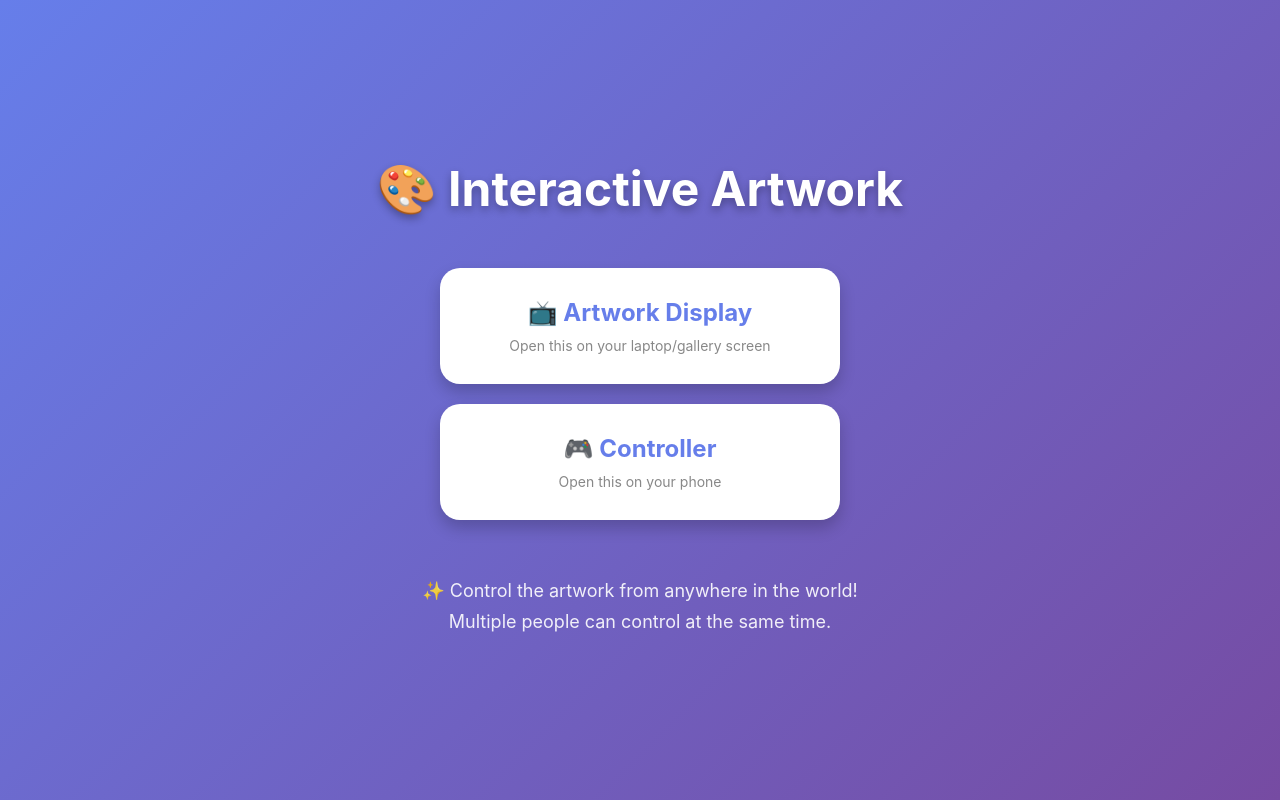
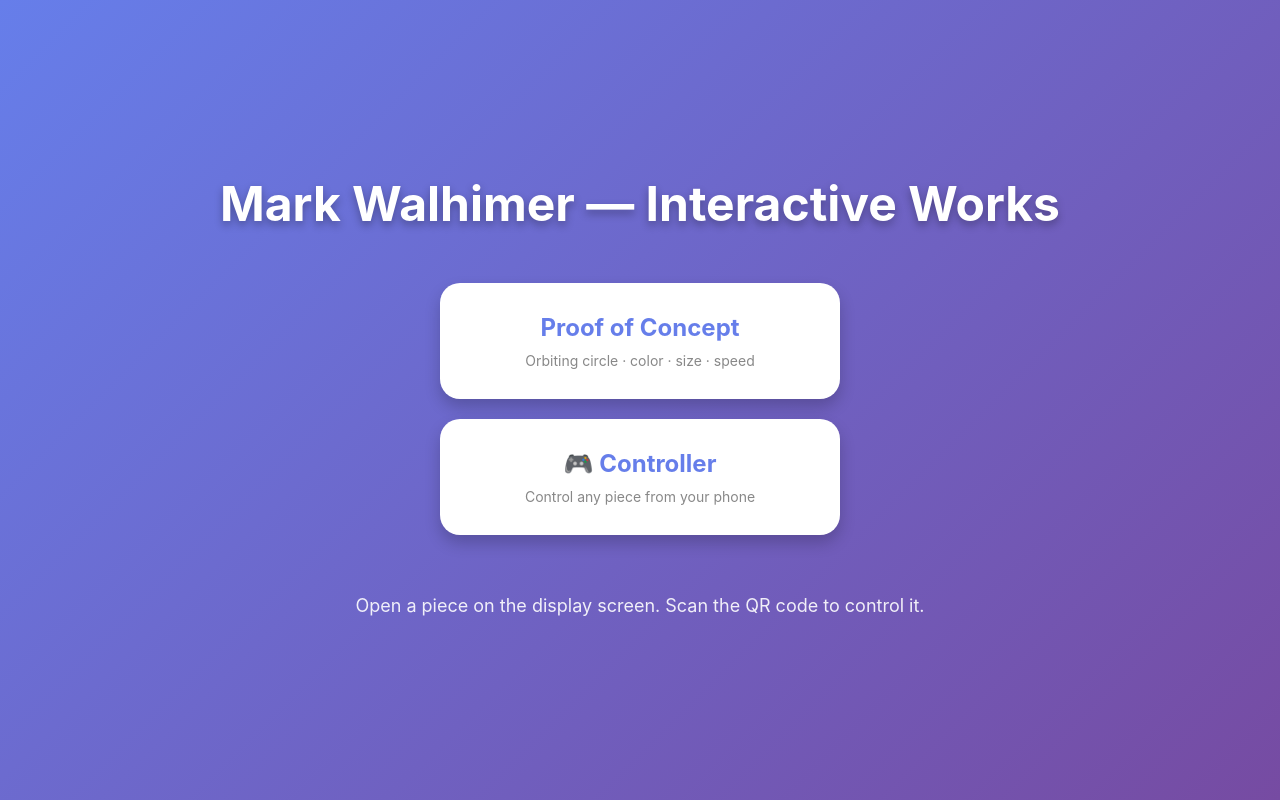
Before and after one commit to walhimer/interactive-sliders, a React (Create React App) app: page / in a window 1280 px wide. Built offline with nearby package versions, Linux system fonts and the light colour scheme; the HTML template or start-up script is replaced by a standard one.

Commit message:
Update routes: /poc, /poc/controller, home lists pieces

```diff
--- a/src/App.js
+++ b/src/App.js
@@ -7,20 +7,19 @@ import './App.css';
 function Home() {
   return (
     <div className="home">
-      <h1>🎨 Interactive Artwork</h1>
+      <h1>Mark Walhimer — Interactive Works</h1>
       <div className="links">
-        <Link to="/artwork" className="button">
-          📺 Artwork Display
-          <span className="subtitle">Open this on your laptop/gallery screen</span>
+        <Link to="/poc" className="button">
+          Proof of Concept
+          <span className="subtitle">Orbiting circle · color · size · speed</span>
         </Link>
-        <Link to="/controller" className="button">
+        <Link to="/poc/controller" className="button">
           🎮 Controller
-          <span className="subtitle">Open this on your phone</span>
+          <span className="subtitle">Control any piece from your phone</span>
         </Link>
       </div>
       <div className="instructions">
-        <p>✨ Control the artwork from anywhere in the world!</p>
-        <p>Multiple people can control at the same time.</p>
+        <p>Open a piece on the display screen. Scan the QR code to control it.</p>
       </div>
     </div>
   );
@@ -31,7 +30,8 @@ function App() {
     <Router>
       <Routes>
         <Route path="/" element={<Home />} />
-        <Route path="/artwork" element={<ArtworkDisplay />} />
+        <Route path="/poc" element={<ArtworkDisplay />} />
+        <Route path="/poc/controller" element={<Controller />} />
         <Route path="/controller" element={<Controller />} />
       </Routes>
     </Router>
```
